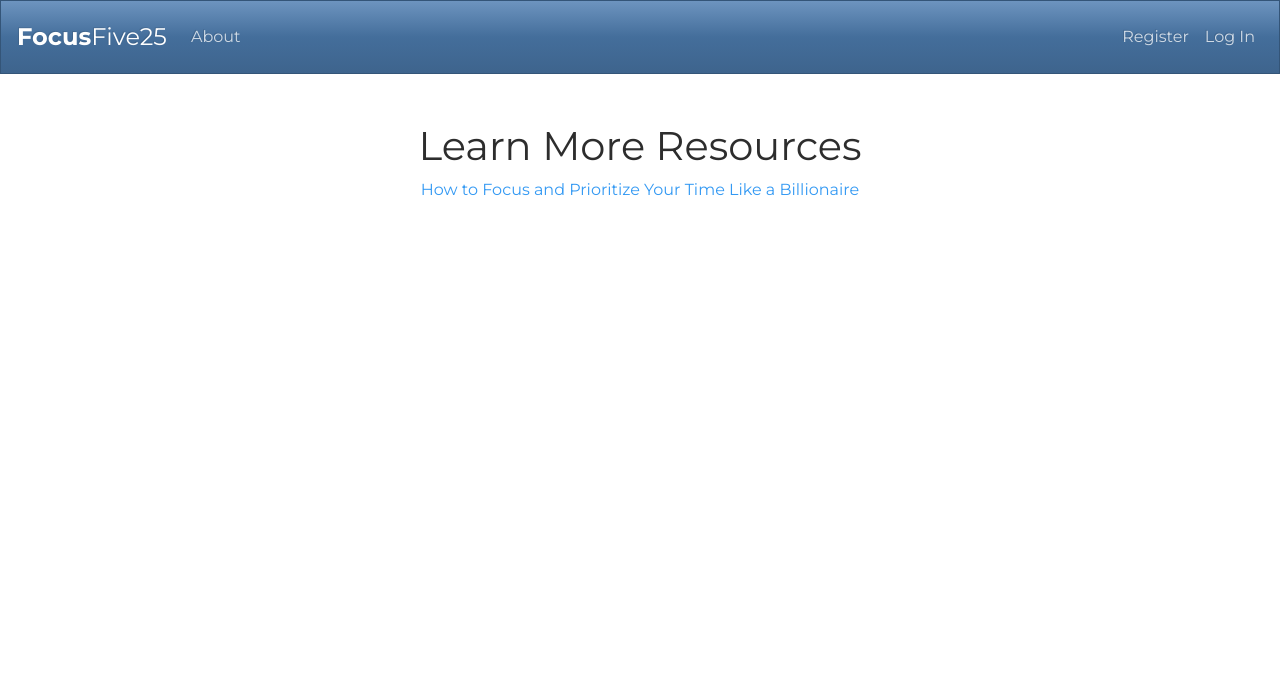
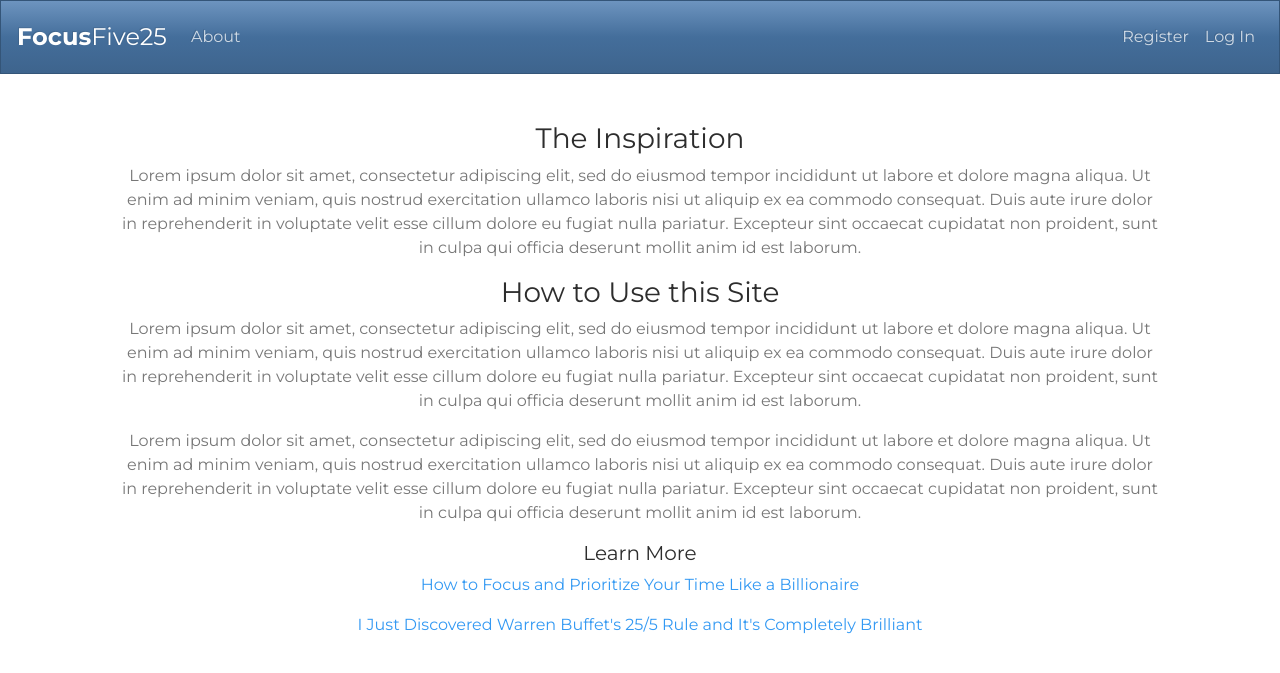
Before and after one commit to alecoad/final-project, a Flask app: page /about in a window 1280 px wide. Shown: the top 673 px of the page. Run offline with Flask 2, Linux system fonts and the light colour scheme; some libraries are stand-ins or nearby versions.

Commit message:
About page layout and styles

```diff
--- a/five25/static/styles.css
+++ b/five25/static/styles.css
@@ -30,11 +30,6 @@ ul {
   text-align: left;
 }
 
-h4 span {
-  font-size: 1rem;
-  font-weight: bold;
-}
-
 @media all and (max-width:520px) {
   .btn-custom-mobile {
     width: 100%;
--- a/five25/templates/about.html
+++ b/five25/templates/about.html
@@ -1,12 +1,20 @@
 {% extends "layout.html" %}
 
-{% block title %}Learn More{% endblock %}
+{% block title %}About{% endblock %}
 
 {% block main %}
-  <h1>Learn More Resources</h1>
-  <ul>
-    <a href="https://www.mayooshin.com/buffett-5-25-rule/">
-      How to Focus and Prioritize Your Time Like a Billionaire
+  <h3>The Inspiration</h3>
+  <p>Lorem ipsum dolor sit amet, consectetur adipiscing elit, sed do eiusmod tempor incididunt ut labore et dolore magna aliqua. Ut enim ad minim veniam, quis nostrud exercitation ullamco laboris nisi ut aliquip ex ea commodo consequat. Duis aute irure dolor in reprehenderit in voluptate velit esse cillum dolore eu fugiat nulla pariatur. Excepteur sint occaecat cupidatat non proident, sunt in culpa qui officia deserunt mollit anim id est laborum.</p>
+  <h3>How to Use this Site</h3>
+  <p>Lorem ipsum dolor sit amet, consectetur adipiscing elit, sed do eiusmod tempor incididunt ut labore et dolore magna aliqua. Ut enim ad minim veniam, quis nostrud exercitation ullamco laboris nisi ut aliquip ex ea commodo consequat. Duis aute irure dolor in reprehenderit in voluptate velit esse cillum dolore eu fugiat nulla pariatur. Excepteur sint occaecat cupidatat non proident, sunt in culpa qui officia deserunt mollit anim id est laborum.</p>
+  <p>Lorem ipsum dolor sit amet, consectetur adipiscing elit, sed do eiusmod tempor incididunt ut labore et dolore magna aliqua. Ut enim ad minim veniam, quis nostrud exercitation ullamco laboris nisi ut aliquip ex ea commodo consequat. Duis aute irure dolor in reprehenderit in voluptate velit esse cillum dolore eu fugiat nulla pariatur. Excepteur sint occaecat cupidatat non proident, sunt in culpa qui officia deserunt mollit anim id est laborum.</p>
+  <h5>Learn More</h5>
+  <p>
+    <a href="https://www.mayooshin.com/buffett-5-25-rule/">How to Focus and Prioritize Your Time Like a Billionaire</a>
+  </p>
+  <p>
+    <a href="https://www.inc.com/justin-bariso/i-just-discovered-warren-buffets-25-5-rule-completely-brilliant.html">
+      I Just Discovered Warren Buffet's 25/5 Rule and It's Completely Brilliant
     </a>
-  </ul>
+  </p>
 {% endblock %}
```
